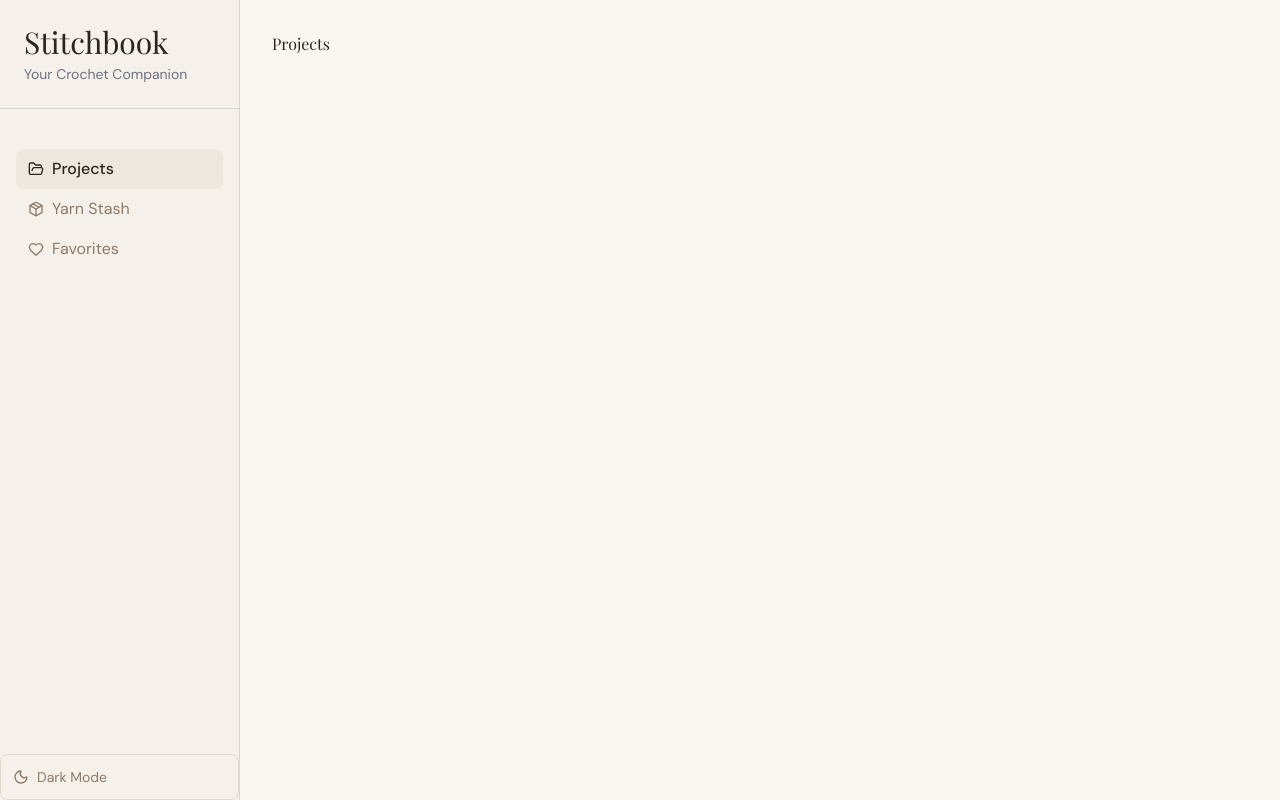
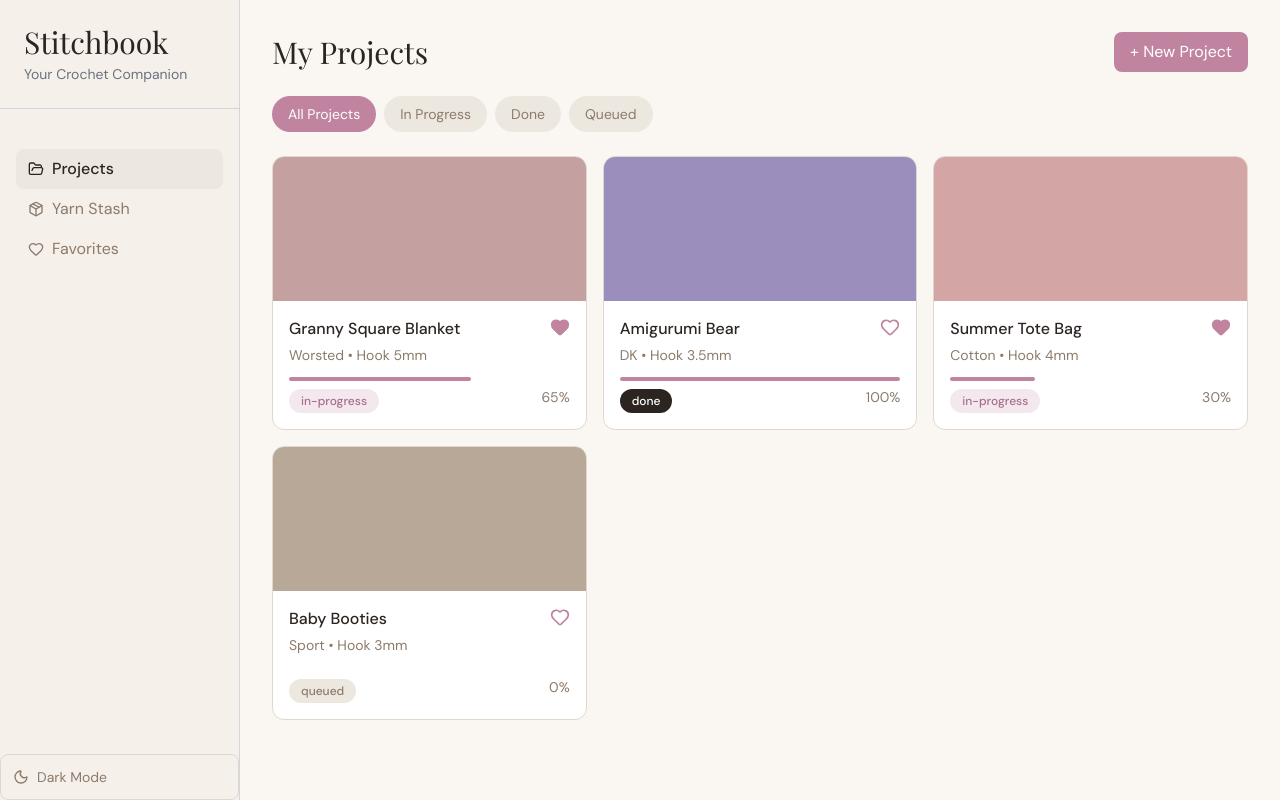
Before and after one commit to janeta1/crochet-app, a React (Vite) app: page /projects in a window 1280 px wide. Built offline with nearby package versions, Linux system fonts and the light colour scheme.

Commit message:
Add projects page with cards, filtering and favorite toggle

```diff
--- /dev/null
+++ b/src/components/ProjectCard.jsx
@@ -0,0 +1,72 @@
+import { Heart } from "lucide-react";
+import { calculateProgress } from "../utils/projectUtils";
+
+function ProjectCard({ project, isSelected, onClick, onFavoriteToggle }) {
+  const progress = calculateProgress(project);
+
+  return (
+    <div
+      onClick={onClick}
+      className={`bg-bg-card rounded-xl overflow-hidden cursor-pointer border ${isSelected ? "border-accent border-2" : "border-border"}`}
+    >
+      {/* photo or color block */}
+      <div className="h-36 w-full">
+        {project.photo ? (
+          <img
+            src={project.photo}
+            alt={project.name}
+            className="h-full w-full object-cover"
+          />
+        ) : (
+          <div
+            style={{ backgroundColor: project.color }}
+            className="h-full w-full"
+          />
+        )}
+      </div>
+
+      {/* card content */}
+      <div className="p-4">
+        <div className="flex justify-between items-start mb-1">
+          <p className="font-medium text-text-primary">{project.name}</p>
+          <button className="text-accent hover hover:text-accent-hover" onClick={(e) => {
+            e.stopPropagation(); // Prevent card click
+            onFavoriteToggle();
+          }}>
+            <Heart size={20} fill={project.isFavorite ? 'currentColor' : 'none'}/>
+          </button>
+        </div>
+
+        <p className="text-sm text-text-secondary mb-3">
+          {project.yarnWeight} • Hook {project.hookSize}
+        </p>
+
+        {/* progress bar */}
+        <div className="flex justify-between items-center">
+          <div
+            className="h-1 bg-progress-bar rounded-full"
+            style={{ width: `${progress}%` }}
+          />
+        </div>
+
+        {/* status and progress */}
+        <div className="flex justify-between items-center">
+          <span
+            className={`text-xs px-3 py-1 mt-2 rounded-full font-medium ${
+              project.status === "in-progress"
+                ? "bg-status-inprogress-bg text-status-inprogress-text"
+                : project.status === "done"
+                  ? "bg-status-done-bg text-status-done-text"
+                  : "bg-status-queued-bg text-status-queued-text"
+            }`}
+          >
+            {project.status}
+          </span>
+          <span className="text-sm text-text-secondary">{progress}%</span>
+        </div>
+      </div>
+    </div>
+  );
+}
+
+export default ProjectCard;
--- /dev/null
+++ b/src/data/sampleProjects.js
@@ -0,0 +1,64 @@
+export const sampleProjects = [
+  {
+    id: '1',
+    name: 'Granny Square Blanket',
+    status: 'in-progress',
+    hookSize: '5mm',
+    yarnWeight: 'Worsted',
+    color: '#C4A0A0',
+    isFavorite: true,
+    parts: [
+      { id: 'p1', name: 'Squares', totalRows: 100, completedRows: 65 }
+    ],
+    sessions: [],
+    timeSpent: 720,
+    createdAt: '2026-03-01'
+  },
+  {
+    id: '2',
+    name: 'Amigurumi Bear',
+    status: 'done',
+    hookSize: '3.5mm',
+    yarnWeight: 'DK',
+    color: '#9B8EBD',
+    isFavorite: false,
+    parts: [
+      { id: 'p1', name: 'Head', totalRows: 20, completedRows: 20 },
+      { id: 'p2', name: 'Body', totalRows: 30, completedRows: 30 }
+    ],
+    sessions: [],
+    timeSpent: 480,
+    createdAt: '2026-02-15'
+  },
+  {
+    id: '3',
+    name: 'Summer Tote Bag',
+    status: 'in-progress',
+    hookSize: '4mm',
+    yarnWeight: 'Cotton',
+    color: '#D4A5A5',
+    isFavorite: true,
+    parts: [
+      { id: 'p1', name: 'Body', totalRows: 40, completedRows: 12 }
+    ],
+    sessions: [],
+    timeSpent: 180,
+    createdAt: '2026-03-10'
+  },
+  {
+    id: '4',
+    name: 'Baby Booties',
+    status: 'queued',
+    hookSize: '3mm',
+    yarnWeight: 'Sport',
+    color: '#B8A898',
+    isFavorite: false,
+    parts: [
+      { id: 'p1', name: 'Bootie 1', totalRows: 20, completedRows: 0 },
+      { id: 'p2', name: 'Bootie 2', totalRows: 20, completedRows: 0 }
+    ],
+    sessions: [],
+    timeSpent: 0,
+    createdAt: '2026-03-20'
+  }
+]
--- a/src/pages/ProjectsPage.jsx
+++ b/src/pages/ProjectsPage.jsx
@@ -1,5 +1,80 @@
+import { useState } from "react";
+import ProjectCard from "../components/ProjectCard";
+import { sampleProjects } from "../data/sampleProjects";
+import { Heart } from "lucide-react";
+
 function ProjectsPage() {
-  return <h1>Projects</h1>;
+  const [selectedProject, setSelectedProject] = useState(null);
+  const [activeFilter, setActiveFilter] = useState("all");
+  const [projects, setProjects] = useState(sampleProjects);
+  // const [showFavoritesOnly, setShowFavoritesOnly] = useState(false);
+
+  const handleProjectClick = (project) => {
+    if (selectedProject?.id === project.id) {
+      setSelectedProject(null); // Deselect if the same project is clicked
+    } else {
+      setSelectedProject(project);
+    }
+  };
+
+  // Derived list
+  const filteredProjects = projects.filter(
+    (p) => activeFilter === "all" || p.status === activeFilter,
+  );
+  // .filter((p) => !showFavoritesOnly || p.isFavorite);
+
+  function toggleFavorite(projectId) {
+    setProjects(
+      projects.map((p) =>
+        p.id === projectId ? { ...p, isFavorite: !p.isFavorite } : p,
+      ),
+    );
+  }
+
+  return (
+    <div>
+      <div className="flex justify-between items-center mb-6">
+        <h2 className="text-3xl">My Projects</h2>
+        <button className="bg-accent text-white px-4 py-2 rounded-lg hover:bg-accent-hover">
+          + New Project
+        </button>
+      </div>
+
+      <div className="flex items-center justify-between mb-6">
+        <div className="flex gap-2">
+          {["all", "in-progress", "done", "queued"].map((filter) => (
+            <button
+              key={filter}
+              onClick={() => setActiveFilter(filter)}
+              className={`px-4 py-2 rounded-full text-sm capitalize ${activeFilter === filter ? "bg-accent text-white" : "bg-bg-secondary text-text-secondary hover:bg-border"}`}
+            >
+              {filter === "all" ? "All Projects" : filter.replace("-", " ")}
+            </button>
+          ))}
+        </div>
+
+        {/* <button
+          onClick={() => setShowFavoritesOnly(!showFavoritesOnly)}
+          className={`flex items-center gap-2 px-4 py-2 rounded-full text-sm ${showFavoritesOnly ? "bg-accent text-white" : "bg-bg-secondary text-text-secondary hover:bg-border"}`}
+        >
+          <Heart size={16} fill={showFavoritesOnly ? "currentColor" : "none"} />
+          Favorites
+        </button> */}
+      </div>
+
+      <div className="grid grid-cols-1 sm:grid-cols-2 lg:grid-cols-3 gap-4">
+        {filteredProjects.map((project) => (
+          <ProjectCard
+            key={project.id}
+            project={project}
+            isSelected={selectedProject?.id === project.id}
+            onClick={() => handleProjectClick(project)}
+            onFavoriteToggle={() => toggleFavorite(project.id)}
+          />
+        ))}
+      </div>
+    </div>
+  );
 }
 
 export default ProjectsPage;
--- /dev/null
+++ b/src/utils/projectUtils.js
@@ -0,0 +1,13 @@
+export function calculateProgress(project) {
+  const totalRows = project.parts.reduce(
+    (sum, part) => sum + part.totalRows,
+    0,
+  );
+  const completedRows = project.parts.reduce(
+    (sum, part) => sum + part.completedRows,
+    0,
+  );
+
+  if (totalRows === 0) return 0;
+  return Math.round((completedRows / totalRows) * 100);
+}
```
